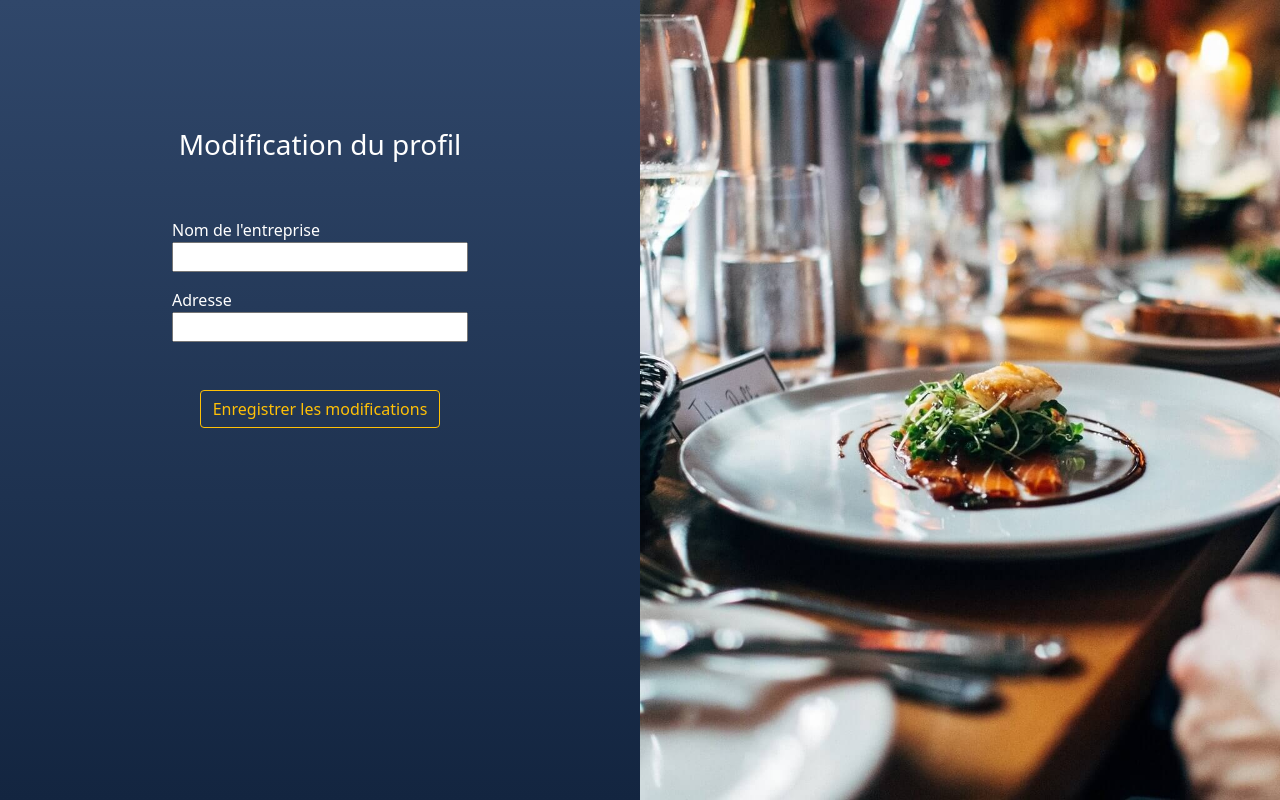
After one commit to jojogames632/trtConseil, a Symfony app: template templates/recruiter/edit.html.twig in a window 1280 px wide. The commit adds this page. Run offline with Twig, Linux system fonts and the light colour scheme; the template is opened without the code that fills it, so the values that code supplies are empty; some libraries are stand-ins or nearby versions.

Commit message:
Add securised edit form to update recruiter's profil

```diff
--- /dev/null
+++ b/public/css/recruiter/edit.css
@@ -0,0 +1,17 @@
+.mainContainer {
+	height: 100vh;
+}
+
+img {
+	object-fit: cover;
+	height: 100vh;
+	width: 100%;
+}
+
+h2 {
+	margin-top: 16vh;
+}
+
+.editContainer {
+	background: linear-gradient(#30476A, #132540);
+}
--- /dev/null
+++ b/templates/recruiter/edit.html.twig
@@ -0,0 +1,27 @@
+{% extends "base.html.twig" %}
+
+{% block stylesheets %}
+	<link rel="stylesheet" href="{{ asset('css/recruiter/edit.css') }}" />
+{% endblock %}
+
+{% block body %}
+	<main class="mainContainer container-fluid">
+		<div class="row">
+			<div class="col-6 editContainer text-white">
+				<h2 class="text-center fs-3">Modification du profil</h2>
+				<div class="row d-flex justify-content-center">
+					<form action="update" method="post" class="d-flex flex-column col-6 mt-5">
+						<label for="company">Nom de l'entreprise</label>
+						<input type="text" id="company" name="company" value="{{ user.company }}" class="mb-3" maxlength="255"/>
+						<label for="address">Adresse</label>
+						<input type="text" id="address" name="address" value="{{ user.address }}" maxLength="255" />
+						<p class="text-center mt-5"><button type="submit" class="btn btn-outline-warning">Enregistrer les modifications</button>
+					</form>
+				</div>
+			</div>
+			<div class="col-6 p-0">
+				<img src="/images/editProfilBackground.jpg" alt="edit profil background" />
+			</div>
+		</div>
+	</main>
+{% endblock %}
--- a/templates/home/recruiterIndex.html.twig
+++ b/templates/recruiter/index.html.twig
@@ -1,8 +1,8 @@
 {% extends "base.html.twig" %}
 
 {% block stylesheets %}
-	<link rel="stylesheet" href="{{ asset('css/home/recruiterIndex.css') }}" />
-	<link rel="stylesheet" href="{{ asset('css/home/_adForm.css') }}" />
+	<link rel="stylesheet" href="{{ asset('css/recruiter/index.css') }}" />
+	<link rel="stylesheet" href="{{ asset('css/recruiter/_adForm.css') }}" />
 {% endblock %}
 
 {% block body %}
@@ -28,7 +28,7 @@
 					{% endif %}
 				</div>
 				<div class="row">
-					<a href="#"><button type="button" class="btn btn-outline-warning mb-3">Modifier son profil</button></a>
+					<a href="{{ path('recruiter_edit') }}"><button type="button" class="btn btn-outline-warning mb-3">Modifier son profil</button></a>
 					<a href="{{ path('app_logout') }}"><button type="button" class="btn btn-outline-warning">Se déconnecter</button></a>
 				</div>
 			</div>
```
Also changed, not shown: src/Controller/HomeController.php (+0 -58 lines), src/Controller/RecruiterController.php (added, +99 -0 lines), public/css/recruiter/_adForm.css (renamed from public/css/home/_adForm.css), public/css/recruiter/index.css (renamed from public/css/home/recruiterIndex.css), public/images/editProfilBackground.jpg (added).
